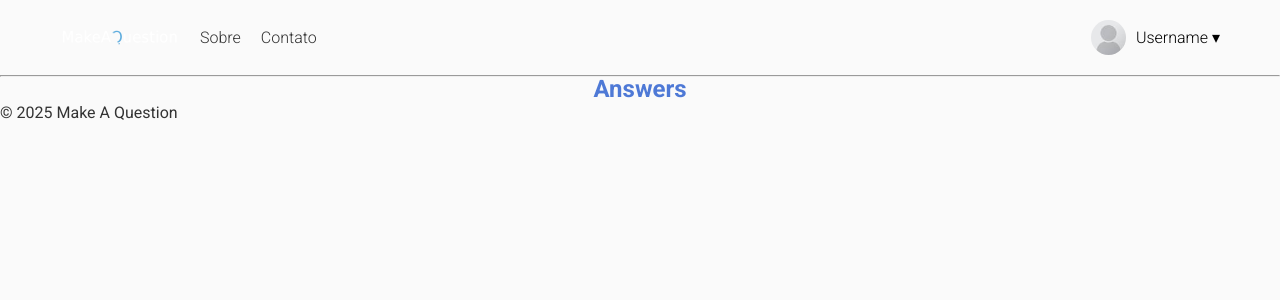
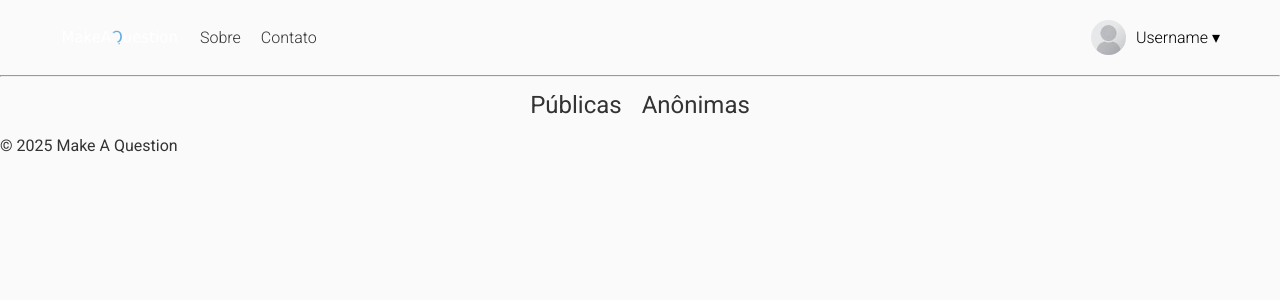
Before and after one commit to coffee-and-code-enterprise/make-a-question, a React (Vite) app: page /answers in a window 1280 px wide. Shown: the top 300 px of the page. Built offline with nearby package versions, Linux system fonts and the light colour scheme.

Commit message:
Comecei o Answers

```diff
--- a/src/pages/About.jsx
+++ b/src/pages/About.jsx
@@ -38,7 +38,7 @@ function About() {
 				<br /></div>
 
 				<div><p>"Mister EAM"</p>
-				<p>EMANUEL MAIA</p>
+				<p>EMANUEL RESENDE</p>
 				<img className={styles.manu} src="/about/manu.png" alt="" />
 				<p>° 21 anos</p>
 				<p>° emanuelaugustosantos13@gmail.com</p></div></div>
--- a/src/pages/Answers.jsx
+++ b/src/pages/Answers.jsx
@@ -1,9 +1,20 @@
+
+
 import styles from "./Answers.module.css";
 
 function Answers() {
 	return (
-		<main>
-			<h2>Answers</h2>
+		<main className={styles.hero}>
+			<section className={styles.heroContent}>
+				<a
+				onClick={() => navigate("/answers")}
+				className={styles.selected}
+				>Públicas</a>
+				<a onClick={() => navigate("/answers/anonymous")}
+				className={styles.selected}
+				>Anônimas</a>
+
+			</section>
 		</main>
 	)
 }
--- a/src/pages/Answers.module.css
+++ b/src/pages/Answers.module.css
@@ -0,0 +1,22 @@
+.heroContent {
+    display: flex;
+    gap: 20px;
+    padding: 1rem 0;
+        a {
+            font-size: 1.5rem;
+            text-decoration: none;
+            border-bottom: 1px solid transparent;
+            user-select: none;
+            cursor: pointer;
+            transition: border-bottom 0.3s;
+
+        }
+}
+
+.selected:hover {
+    border-bottom: 1px solid var(--text);
+}
+
+.selected::selection {
+    border-bottom: 1px solid var(--text);
+}
```
